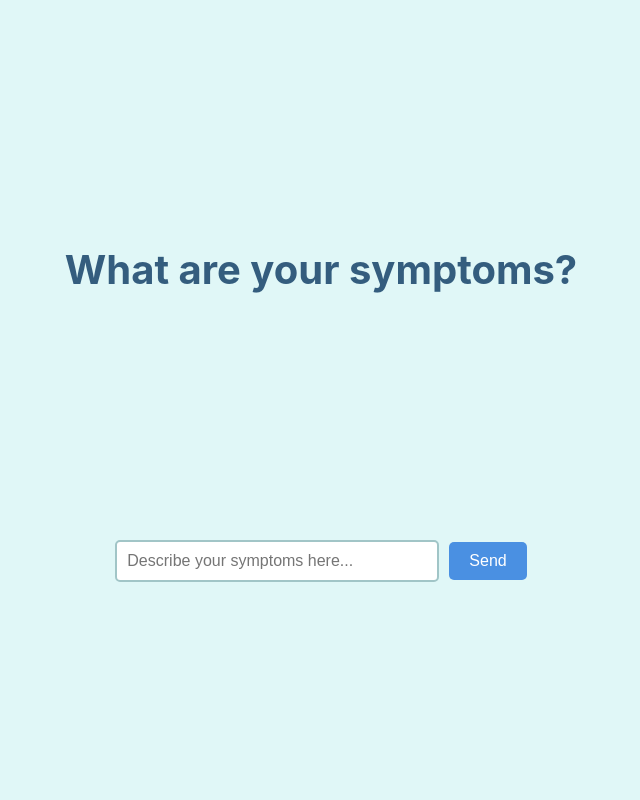
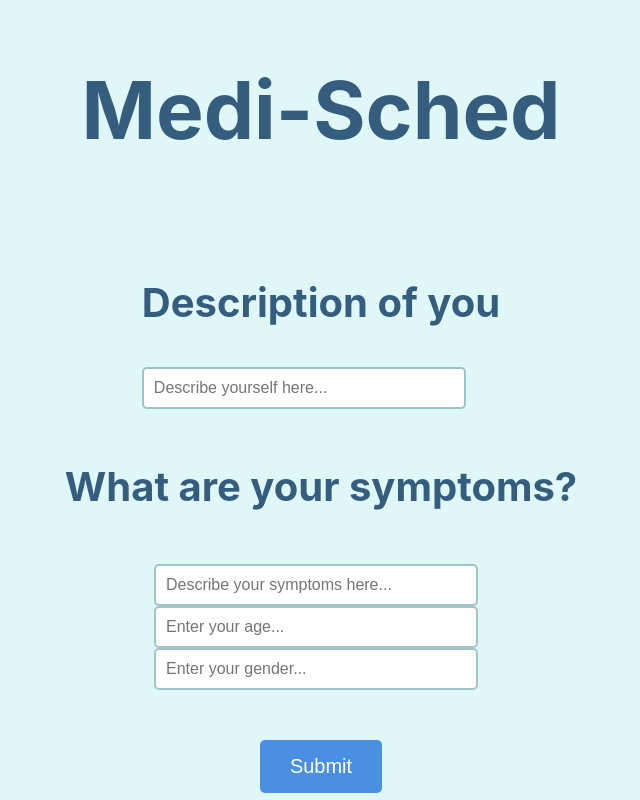
Before and after one commit to ShivanshSharma04/HackGT11_flask, a React (Create React App) app: page / in a window 1280 px wide. Shown: the whole page, without its empty margins (319-959 px from the left). Built offline with nearby package versions, Linux system fonts and the light colour scheme.

Commit message:
main webpage done

```diff
--- a/src/App.css
+++ b/src/App.css
@@ -8,25 +8,41 @@
   background-color: #e0f7f7; /* Light blue-green tone */
 }
 
-/* Centering the prompt */
-.symptom-prompt {
-  margin-bottom: 200px; /* Increased margin to lower the input fields */
+/* Title styling */
+.title {
+  font-size: 5rem;
+  color: #345d7e;
+  margin-bottom: 80px; /* Space below title */
+  align-items: center;
 }
 
-.symptom-prompt h1 {
+/* Centering the description and prompt */
+.description-container,
+.symptom-prompt,
+.extra-inputs {
+  margin-bottom: 20px; /* Add spacing between sections */
+}
+
+.symptom-prompt h2 {
   font-size: 2.5rem;
   color: #345d7e; /* Darker blue-green color for text */
+  align-items: center;
 }
 
-/* Styling the input box and the send button */
+.description-container h3 {
+  font-size: 2.5rem;
+  color: #345d7e;
+  align-items: center;
+}
+
+/* Styling the input boxes */
 .input-container {
   display: flex;
   flex-direction: row;
   align-items: center;
-  margin-top: 20px; /* Added margin to push the input box lower */
 }
 
-.symptom-input {
+.input-box {
   width: 300px;
   padding: 10px;
   border: 2px solid #a1c5c7;
@@ -36,16 +52,21 @@
   margin-right: 10px;
 }
 
-.send-button {
+/* Styling the single submit button */
+.submit-container {
+  margin-top: 30px;
+}
+
+.submit-button {
   background-color: #4a90e2; /* Blue color for the button */
   color: white;
   border: none;
-  padding: 10px 20px;
+  padding: 15px 30px;
   border-radius: 5px;
-  font-size: 1rem;
+  font-size: 1.25rem;
   cursor: pointer;
 }
 
-.send-button:hover {
+.submit-button:hover {
   background-color: #357ab7; /* Darker blue on hover */
 }
--- a/src/App.js
+++ b/src/App.js
@@ -4,16 +4,48 @@ import './App.css';
 function App() {
   return (
     <div className="app-container">
+      <h1 className="title">Medi-Sched</h1> {/* Added Title */}
+
+      <div className="description-container">
+        <h3>Description of you</h3>
+        <input
+          type="text"
+          placeholder="Describe yourself here..."
+          className="input-box"
+        />
+      </div>
+
       <div className="symptom-prompt">
-        <h1>What are your symptoms?</h1>
+        <h2>What are your symptoms?</h2>
       </div>
+
       <div className="input-container">
         <input
           type="text"
           placeholder="Describe your symptoms here..."
-          className="symptom-input"
+          className="input-box"
         />
-        <button className="send-button">Send</button>
+      </div>
+
+      <div className="extra-inputs">
+        <div className="input-container">
+          <input
+            type="text"
+            placeholder="Enter your age..."
+            className="input-box"
+          />
+        </div>
+        <div className="input-container">
+          <input
+            type="text"
+            placeholder="Enter your gender..."
+            className="input-box"
+          />
+        </div>
+      </div>
+
+      <div className="submit-container">
+        <button className="submit-button">Submit</button> {/* Single Submit Button */}
       </div>
     </div>
   );
```
